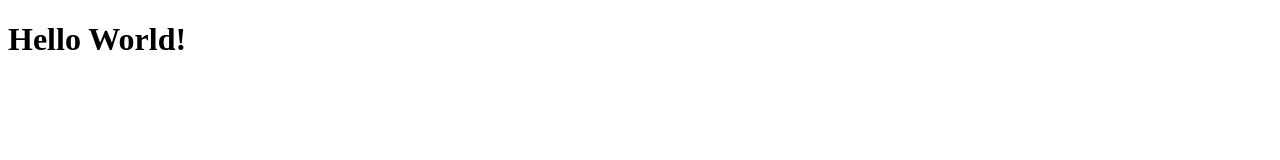
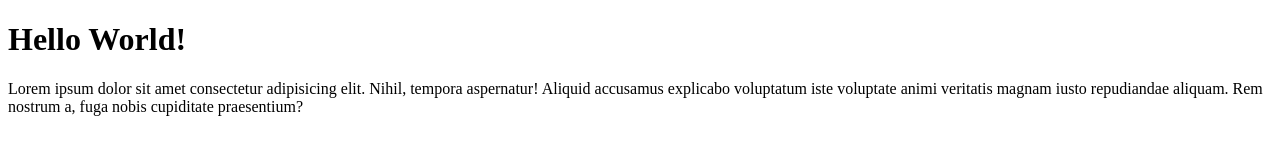
Before and after one commit to kulsxyz7/git-test, a plain HTML site: page index.html in a window 1280 px wide. Drawn offline with Linux system fonts and the light colour scheme.

Commit message:
Menambahkan Paragraf

```diff
--- a/index.html
+++ b/index.html
@@ -10,6 +10,7 @@
 
 <body>
     <h1>Hello World!</h1>
+    <p>Lorem ipsum dolor sit amet consectetur adipisicing elit. Nihil, tempora aspernatur! Aliquid accusamus explicabo voluptatum iste voluptate animi veritatis magnam iusto repudiandae aliquam. Rem nostrum a, fuga nobis cupiditate praesentium?</p>
 </body>
 
 </html>
```
